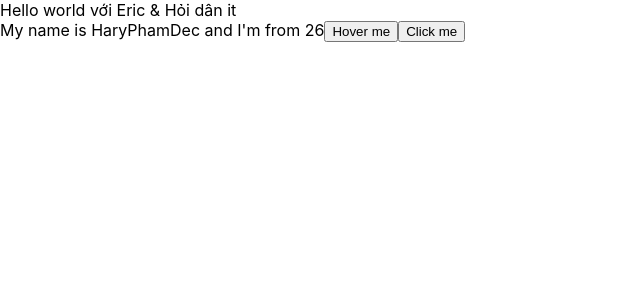
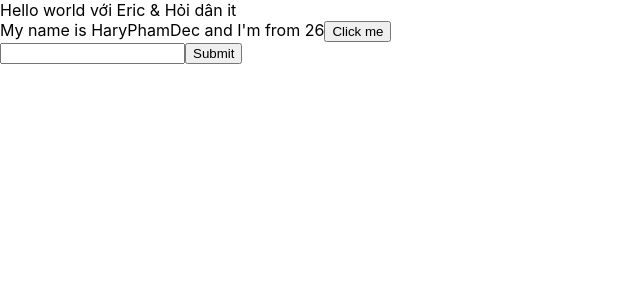
Before and after one commit to chouThanhh/react-hook, a React (Create React App) app: page / in a window 1280 px wide. Shown: the top 300 px of the page, without its empty margins (0-640 px from the left). Built offline with nearby package versions, Linux system fonts and the light colour scheme.

Commit message:
21 Form in React

```diff
--- a/src/components/MyComponent.js
+++ b/src/components/MyComponent.js
@@ -25,14 +25,30 @@ class MyComponent extends React.Component {
     handleOnMoverOver(event) {
         // console.log(event.pageX)
     }
+
+    handleOnChangeInput = (event) => {
+        this.setState({
+            name: event.target.value
+        })
+    }
+
+    handleOnSubmit = (event) => {
+        event.preventDefault();
+        console.log(this.state)
+    }
     //JSX
     render() {
         return (
             <div>
 
                 My name is {this.state.name} and I'm from {this.state.age}
-                <button onMouseOver={this.handleOnMoverOver}>Hover me</button>
                 <button onClick={(event) => { this.handleClick(event) }}>Click me</button>
+                <form onSubmit={(event) => this.handleOnSubmit(event)}>
+                    <input type="text"
+                        onChange={(event) => this.handleOnChangeInput(event)}
+                    />
+                    <button>Submit</button>
+                </form>
             </div>
 
         );
```
